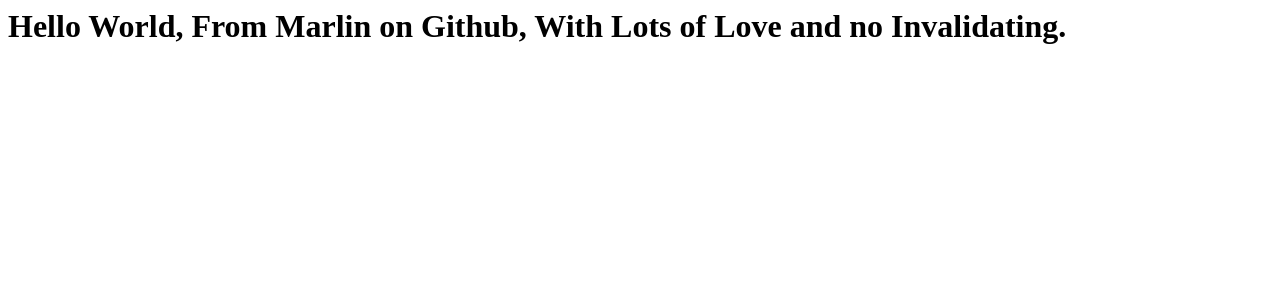
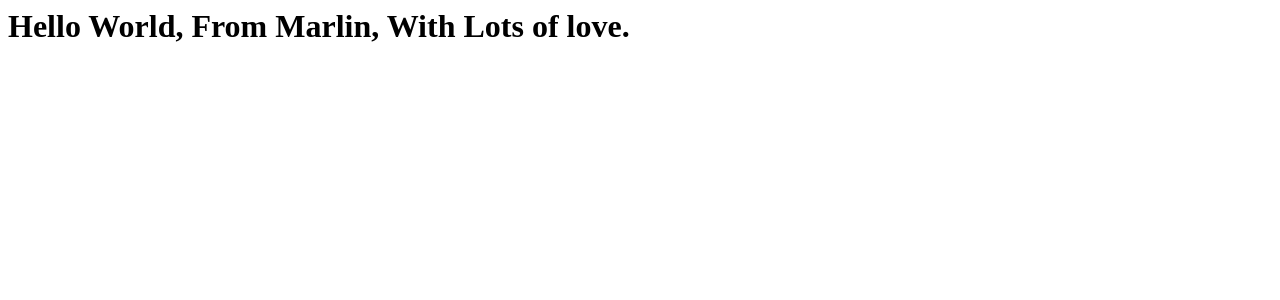
Before and after one commit to Marlin-Code/archetype-react-js, a React app: page / in a window 1280 px wide. Shown: the top 300 px of the page. Built offline with nearby package versions, Linux system fonts and the light colour scheme.

Commit message:
template ready to go

```diff
--- a/infrastructure/cloud-formation.yaml
+++ b/infrastructure/cloud-formation.yaml
@@ -24,7 +24,7 @@
     Properties:
       OriginAccessControlConfig:
         Description: OAC for restricting access to website s3 bucket.
-        Name: website-oac
+        Name: !Sub ${AWS::StackName}-website-oac
         OriginAccessControlOriginType: s3
         SigningBehavior: always
         SigningProtocol: sigv4
@@ -35,7 +35,7 @@
         DefaultTTL: 43200
         MaxTTL: 86400
         MinTTL: 3600
-        Name: DefaultCachePolicy
+        Name: !Sub ${AWS::StackName}-DefaultCachePolicy
         ParametersInCacheKeyAndForwardedToOrigin:
           CookiesConfig:
             CookieBehavior: none
@@ -52,7 +52,7 @@
         DefaultTTL: 0
         MaxTTL: 0
         MinTTL: 0
-        Name: IndexCachePolicy
+        Name: !Sub ${AWS::StackName}-IndexCachePolicy
         ParametersInCacheKeyAndForwardedToOrigin:
           CookiesConfig:
             CookieBehavior: none
--- a/package.json
+++ b/package.json
@@ -5,6 +5,7 @@
   "main": "src/index.js",
   "scripts": {
     "deploy_infrastructure": "aws cloudformation deploy --template-file ./infrastructure/cloud-formation.yaml --stack-name $npm_package_config_cloudFormationStackName",
+    "postdeploy_infrastructure": "./scripts/cloudfront_domain.sh",
     "start": "webpack serve --config webpack.dev.js",
     "prebuild": "rm -rf dist",
     "build": "webpack --config webpack.prod.js",
@@ -12,8 +13,8 @@
     "deploy": "aws s3 cp --recursive ./dist s3://$npm_package_config_deploymentBucket/"
   },
   "config": {
-    "deploymentBucket": "marlin-react-frontend-module-websitebucket-pspi19ekpeqt",
-    "cloudFormationStackName": "marlin-react-frontend-module"
+    "deploymentBucket": "",
+    "cloudFormationStackName": ""
   },
   "author": "@Marlin-Code",
   "license": "MIT",
--- a/src/App.js
+++ b/src/App.js
@@ -3,7 +3,7 @@
 function App() {
   return (
     <div className="App">
-      <h1>Hello World, From Marlin on Github, With Lots of Love and no Invalidating.</h1>
+      <h1>Hello World, From Marlin, With Lots of love.</h1>
     </div>
   );
 }
```
Also changed, not shown: 2 other files (tests, documents, lock files or other folders).
